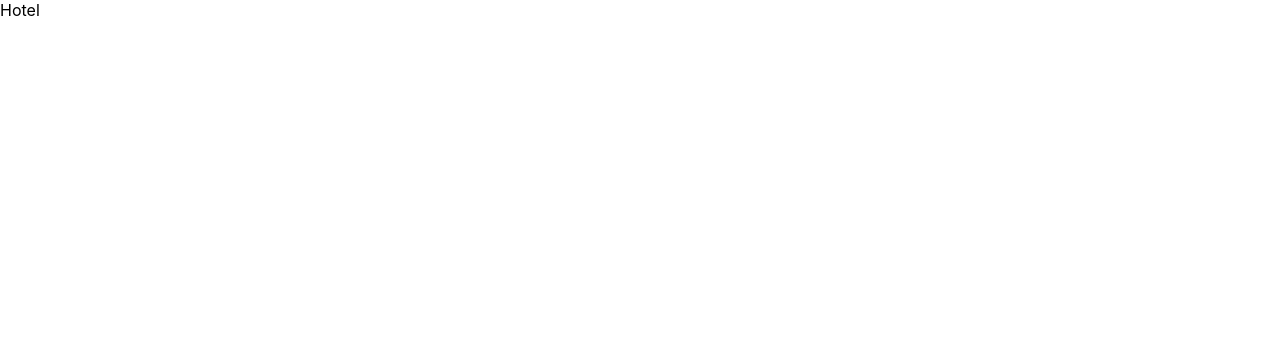
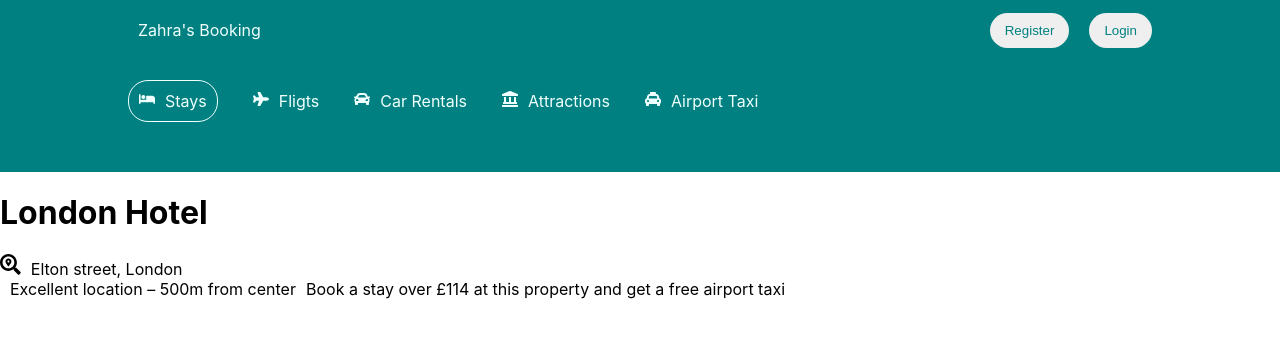
Before and after one commit to zahrabola/my-booking-z-app, a React (Create React App) app: page /hotels/1 in a window 1280 px wide. Shown: the top 338 px of the page. Built offline with nearby package versions, Linux system fonts and the light colour scheme.

Commit message:
Update Hotel

```diff
--- a/src/Pages/hotel/Hotel.jsx
+++ b/src/Pages/hotel/Hotel.jsx
@@ -1,5 +1,31 @@
 import React from "react";
+import "./Hotel.css";
+import Navbar from "../../components/navbar/Navbar";
+import Header from "../../components/header/Header";
+import { FaSearchLocation} from "react-icons/fa";
 const Hotel = () => {
-  return <div>Hotel</div>;
+  return (
+    <div>
+      <Navbar />
+      <Header type="list" />
+      <div className="hotelcontainer">
+        <div className="hotelwrapper">
+          <h1 className="hoteltitle">London Hotel</h1>
+          <div className="hoteladress">
+            <div className="hotelicon">
+              <FaSearchLocation size="1.3em" />
+              <span>Elton street, London </span>
+            </div>
+          </div>
+          <span className="hoteldistance">
+            Excellent location – 500m from center
+          </span>
+          <span className="hotelPH">
+            Book a stay over £114 at this property and get a free airport taxi
+          </span>
+        </div>
+      </div>
+    </div>
+  );
 };
 export default Hotel;
--- a/src/Pages/list/List.css
+++ b/src/Pages/list/List.css
@@ -2,14 +2,14 @@
  display: flex;
   justify-content: left;
   margin-top: 20px;
-  margin-left: 300px;
   padding: 20px;
 }
 .list-wrapper{
       width: 100%;
-  max-width: 1024px;
+  min-width: 1024px;
   display: flex;
   gap: 20px;
+  padding: 20px;
 }
 .listsearch{
       flex: 1;
```
Also changed, not shown: src/Pages/hotel/Hotel.css (added).
